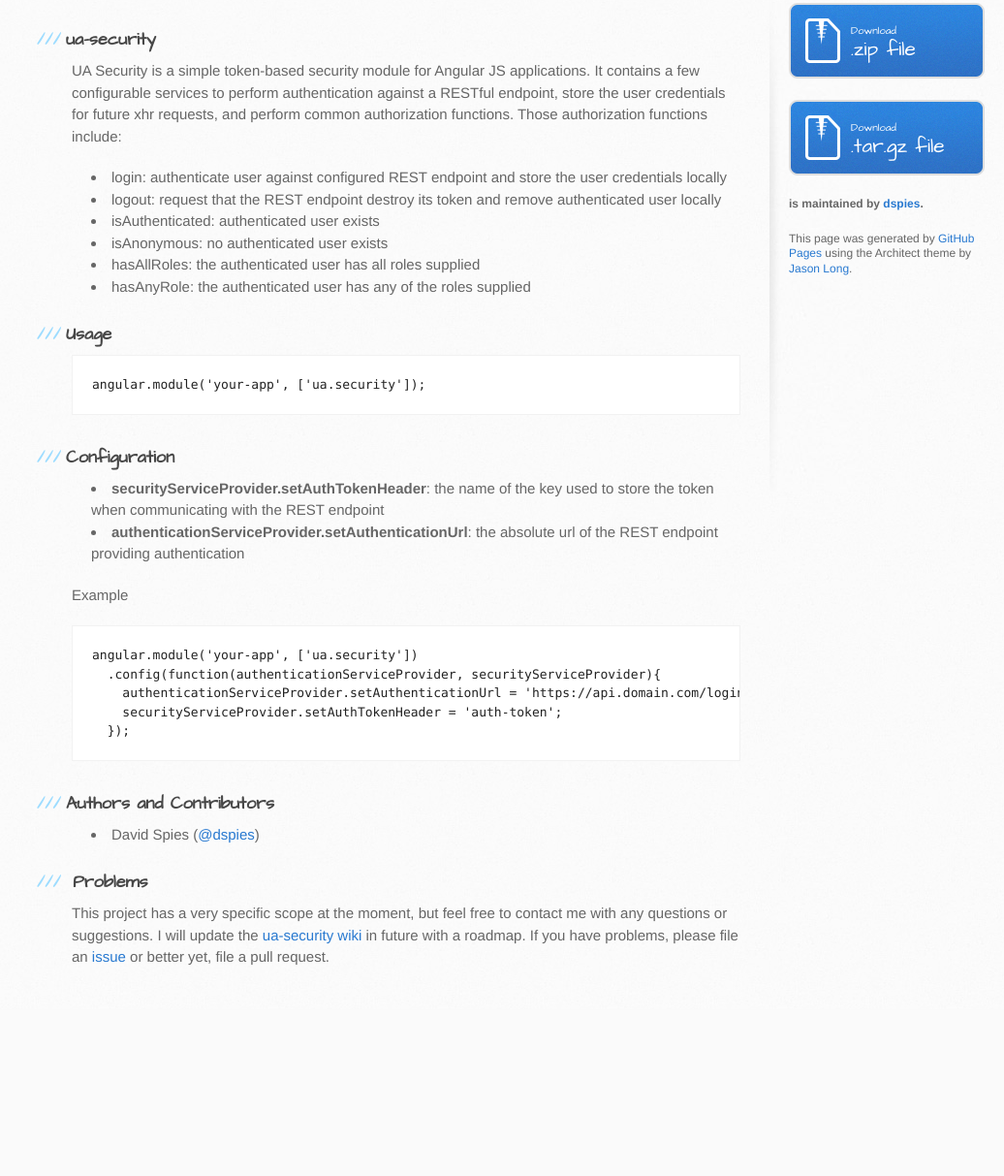
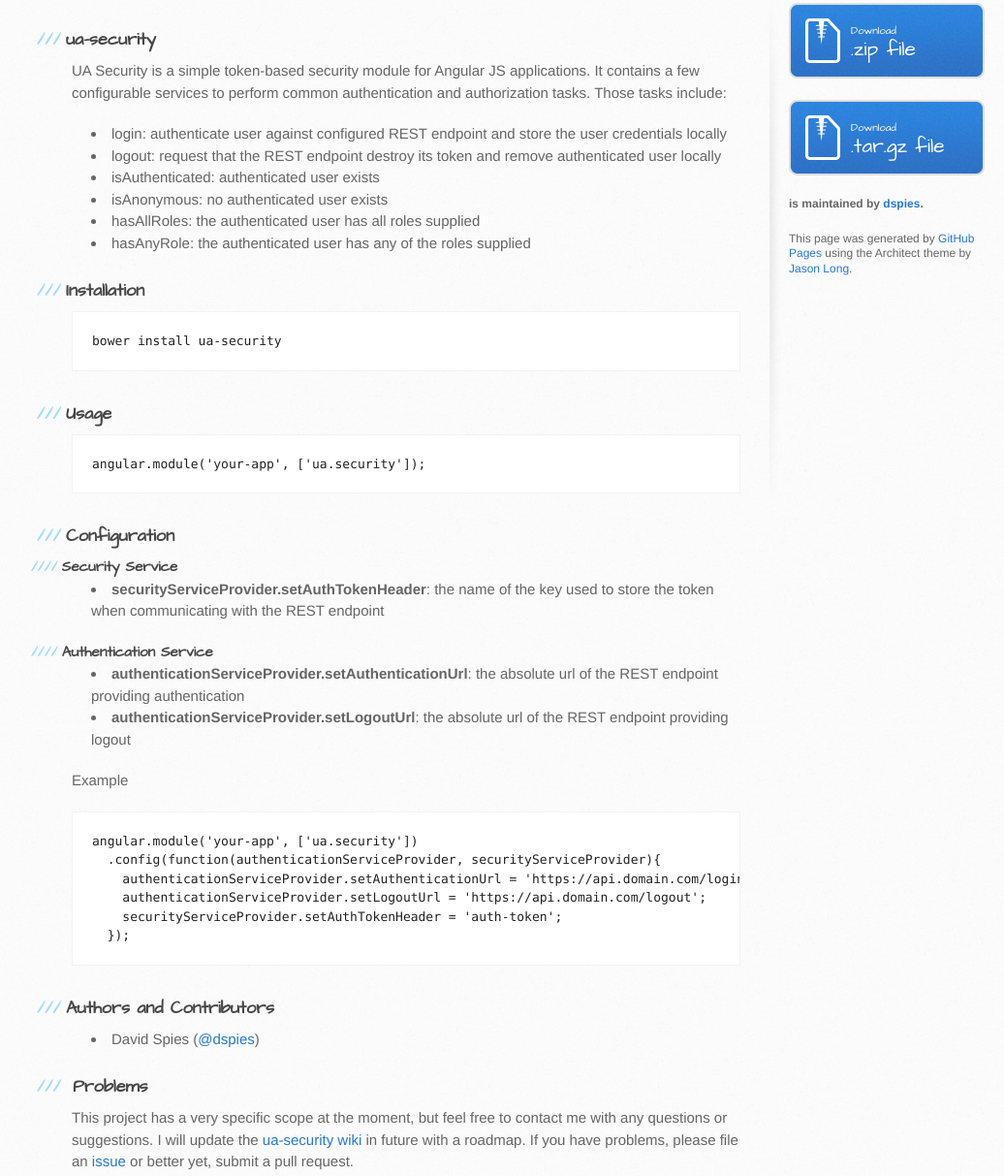
Before and after one commit to dspies/ua-security, a website: page index.html in a window 1280 px wide. Shown: the part 229-1442 px from the top of the page at 97% size, without its empty margins (96-1132 px from the left). Before the commit the page ends 1270 px from the top, so only its background shows below. Drawn offline with Linux system fonts and the light colour scheme.

Commit message:
Updated site
Added Bower installation, logout configuration, and changed some language

```diff
--- a/index.html
+++ b/index.html
@@ -13,7 +13,7 @@
     <script src="//html5shiv.googlecode.com/svn/trunk/html5.js"></script>
     <![endif]-->
 
-    <title>ua-security by dspies</title>
+    <title>ua-security</title>
 </head>
 
 <body>
@@ -29,7 +29,7 @@
     <div class="inner clearfix">
         <section id="main-content">
             <h3><a name="ua-security" class="anchor" href="#ua-security"><span class="octicon octicon-link"></span></a>ua-security</h3>
-            <p>UA Security is a simple token-based security module for Angular JS applications. It contains a few configurable services to perform authentication against a RESTful endpoint, store the user credentials for future xhr requests, and perform common authorization functions.  Those authorization functions include:</p>
+            <p>UA Security is a simple token-based security module for Angular JS applications. It contains a few configurable services to perform common authentication and authorization tasks.  Those tasks include:</p>
             <ul>
                 <li>login: authenticate user against configured REST endpoint and store the user credentials locally</li>
                 <li>logout: request that the REST endpoint destroy its token and remove authenticated user locally</li>
@@ -39,19 +39,29 @@
                 <li>hasAnyRole: the authenticated user has any of the roles supplied</li>
             </ul>
 
-            <h3><a name="usage" class="anchor" href="#configuration"><span class="octicon octicon-link"></span></a>Usage</h3>
+            <h3><a name="installation" class="anchor" href="#installation"><span class="octicon octicon-link"></span></a>Installation</h3>
+            <pre class="code">bower install ua-security</pre>
+
+            <h3><a name="usage" class="anchor" href="#usage"><span class="octicon octicon-link"></span></a>Usage</h3>
             <pre class="code">angular.module('your-app', ['ua.security']);</pre>
 
             <h3><a name="configuration" class="anchor" href="#configuration"><span class="octicon octicon-link"></span></a>Configuration</h3>
+            <h4>Security Service</h4>
             <ul>
                 <li><span class="pop">securityServiceProvider.setAuthTokenHeader</span>: the name of the key used to store the token when communicating with the REST endpoint</li>
+            </ul>
+
+            <h4>Authentication Service</h4>
+            <ul>
                 <li><span class="pop">authenticationServiceProvider.setAuthenticationUrl</span>: the absolute url of the REST endpoint providing authentication</li>
+                <li><span class="pop">authenticationServiceProvider.setLogoutUrl</span>: the absolute url of the REST endpoint providing logout</li>
             </ul>
             <p>Example</p>
             <pre class="code">
 angular.module('your-app', ['ua.security'])
   .config(function(authenticationServiceProvider, securityServiceProvider){
     authenticationServiceProvider.setAuthenticationUrl = 'https://api.domain.com/login';
+    authenticationServiceProvider.setLogoutUrl = 'https://api.domain.com/logout';
     securityServiceProvider.setAuthTokenHeader = 'auth-token';
   });</pre>
 
@@ -61,7 +71,7 @@ angular.module('your-app', ['ua.security'])
             </ul><h3>
             <a name="problems" class="anchor" href="#problems"><span class="octicon octicon-link"></span></a>Problems</h3>
 
-            <p>This project has a very specific scope at the moment, but feel free to contact me with any questions or suggestions.  I will update the <a href="https://github.com/dspies/ua-security/wiki">ua-security wiki</a> in future with a roadmap.  If you have problems, please file an <a href="https://github.com/dspies/ua-security/issues">issue</a> or better yet, file a pull request.</p>
+            <p>This project has a very specific scope at the moment, but feel free to contact me with any questions or suggestions.  I will update the <a href="https://github.com/dspies/ua-security/wiki">ua-security wiki</a> in future with a roadmap.  If you have problems, please file an <a href="https://github.com/dspies/ua-security/issues">issue</a> or better yet, submit a pull request.</p>
         </section>
 
 
--- a/package.json
+++ b/package.json
@@ -10,7 +10,8 @@
   "dependencies": {},
   "devDependencies": {
     "grunt": "^0.4.4",
-    "grunt-contrib-watch": "^0.6.1"
+    "grunt-contrib-watch": "^0.6.1",
+    "grunt-contrib-connect": "^0.7.1"
   },
   "license": "MIT",
   "engines": {
```
Also changed, not shown: Gruntfile.js (+24 -4 lines).
